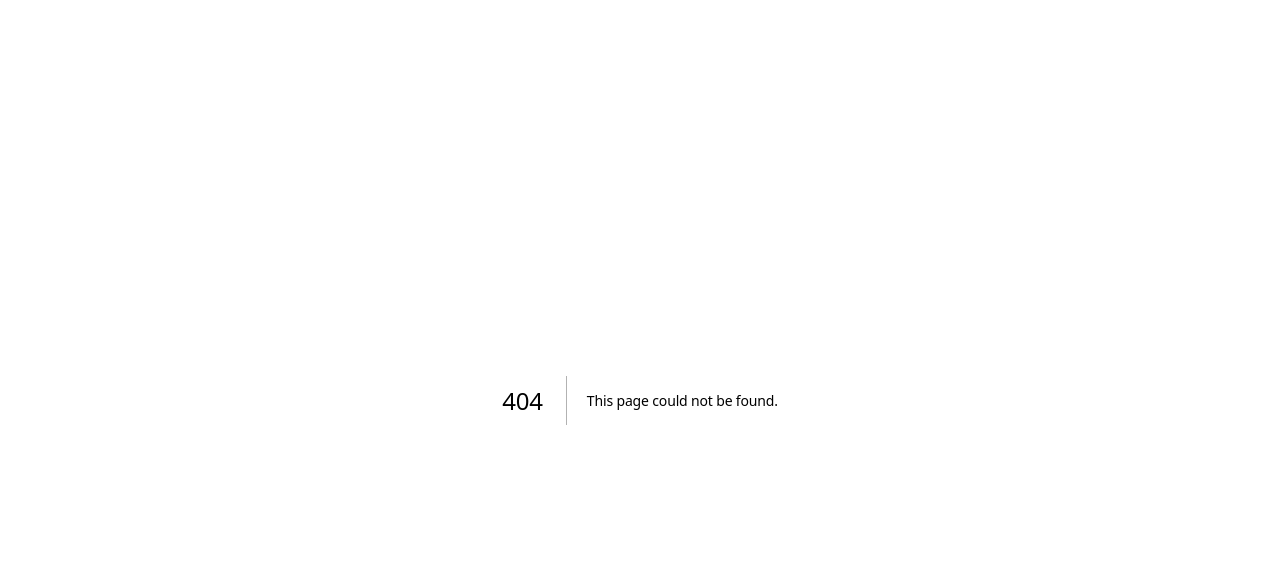
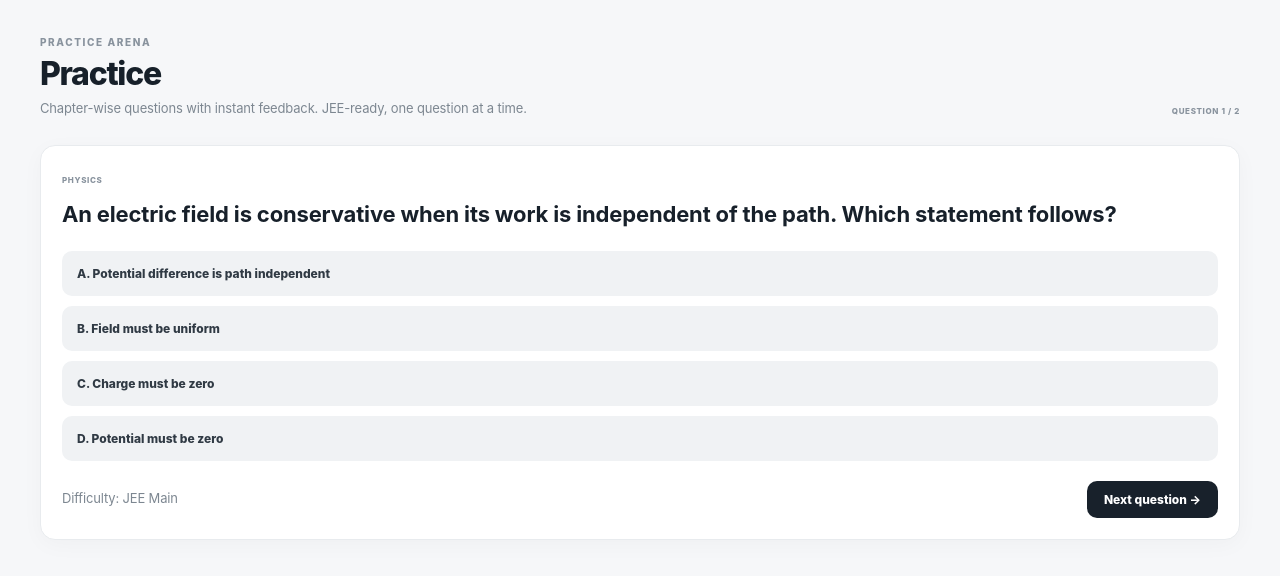
Before and after one commit to kuldeepvermas6364-oss/Lakshya, a Next.js app: page /practice in a window 1280 px wide. Before the commit this address had no page. Shown: the top 576 px of the page. Built offline with nearby package versions, Linux system fonts and the light colour scheme.

Commit message:
feat: add practice workspace

```diff
--- /dev/null
+++ b/app/practice/page.tsx
@@ -0,0 +1,4 @@
+"use client";
+import { useState } from "react";
+const qs=[['Physics','An electric field is conservative when its work is independent of the path. Which statement follows?',['Potential difference is path independent','Field must be uniform','Charge must be zero','Potential must be zero']],['Chemistry','For an ideal solution, which law describes the partial vapour pressure of a component?',['Raoult’s law','Henry’s law','Boyle’s law','Graham’s law']]];
+export default function PracticePage(){const [q,setQ]=useState(0);const [selected,setSelected]=useState<number|null>(null);return <main className="page"><div className="hero-row"><div><p className="eyebrow">PRACTICE ARENA</p><h1>Practice</h1><p className="muted">Chapter-wise questions with instant feedback. JEE-ready, one question at a time.</p></div><span className="tag">QUESTION {q+1} / {qs.length}</span></div><section className="panel"><span className="tag">{qs[q][0]}</span><h2 style={{fontSize:22,margin:'14px 0 24px'}}>{qs[q][1]}</h2>{(qs[q][2] as string[]).map((a,i)=><button key={a} onClick={()=>setSelected(i)} className="secondary" style={{display:'block',width:'100%',textAlign:'left',marginBottom:10,padding:15}}>{String.fromCharCode(65+i)}. {a}{selected===i && i===0?' ✓':''}</button>)}<div style={{display:'flex',justifyContent:'space-between',marginTop:20}}><span className="muted">Difficulty: JEE Main</span><button className="primary" onClick={()=>{setQ((q+1)%qs.length);setSelected(null)}}>Next question →</button></div></section></main>}
```
